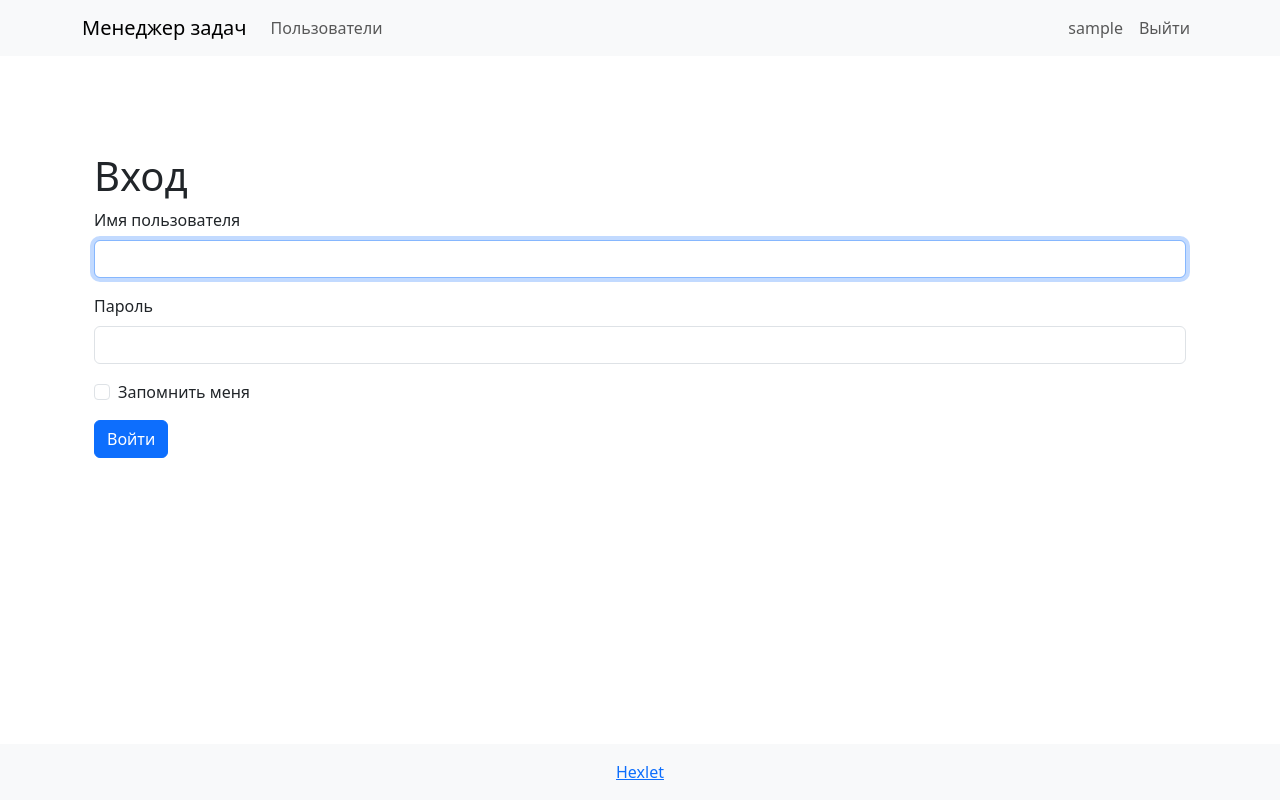
After one commit to solmael/python-project-52, a Django app: template task_manager/templates/task_manager/users/login.html in a window 1280 px wide. The commit adds this page. Run offline with Django 5.2, Linux system fonts and the light colour scheme; the template is opened without the code that fills it, so the values that code supplies are empty; the visitor is signed in with stand-in values (Sample User, id 1); some libraries are stand-ins or nearby versions.

Commit message:
upd html & moved to users dir

```diff
--- a/task_manager/templates/task_manager/base.html
+++ b/task_manager/templates/task_manager/base.html
@@ -14,8 +14,15 @@
             <div class="collapse navbar-collapse">
                 <ul class="navbar-nav me-auto">
                     <li class="nav-item"><a class="nav-link" href="/users">Пользователи</a></li>
-                    <li class="nav-item"><a class="nav-link" href="/login">Вход</a></li>
-                    <li class="nav-item"><a class="nav-link" href="{% url 'user_create' %}">Регистрация</a></li>
+                </ul>
+                <ul class="navbar-nav ms-auto">
+                    {% if user.is_authenticated %}
+                        <li class="nav-item"><span class="nav-link">{{ user.username }}</span></li>
+                        <li class="nav-item"><a class="nav-link" href="/logout">Выйти</a></li>
+                    {% else %}
+                        <li class="nav-item"><a class="nav-link" href="/login">Вход</a></li>
+                        <li class="nav-item"><a class="nav-link" href="{% url 'user_create' %}">Регистрация</a></li>
+                    {% endif %}
                 </ul>
             </div>
         </div>
--- /dev/null
+++ b/task_manager/templates/task_manager/users/login.html
@@ -0,0 +1,50 @@
+{% extends "task_manager/base.html" %}
+{% load bootstrap5 %}
+
+{% block title %}Вход{% endblock %}
+
+{% block content %}
+<div class="container mt-5">
+    <h1>Вход</h1>
+    {% if form.errors %}
+        <div class="alert alert-danger">
+            Имя пользователя или пароль указаны неверно. Пожалуйста, попробуйте снова.
+        </div>
+    {% endif %}
+
+    {% if next %}
+        {% if user.is_authenticated %}
+            <div class="alert alert-danger">
+                У вас нет прав для доступа к этой странице.
+            </div>
+        {% else %}
+            <div class="alert alert-info">
+                Пожалуйста, войдите, чтобы получить доступ к запрашиваемой странице.
+            </div>
+        {% endif %}
+    {% endif %}
+
+    <form method="post" novalidate>
+        {% csrf_token %}
+
+        <div class="mb-3">
+            <label for="id_username" class="form-label">Имя пользователя</label>
+            <input type="text" name="username" class="form-control" id="id_username" autofocus required>
+        </div>
+
+        <div class="mb-3">
+            <label for="id_password" class="form-label">Пароль</label>
+            <input type="password" name="password" class="form-control" id="id_password" required>
+        </div>
+
+        <div class="mb-3 form-check">
+            <input type="checkbox" name="remember" class="form-check-input" id="id_remember">
+            <label class="form-check-label" for="id_remember">Запомнить меня</label>
+        </div>
+
+        <input type="hidden" name="next" value="{{ next }}">
+
+        <button type="submit" class="btn btn-primary">Войти</button>
+    </form>
+</div>
+{% endblock %}
```
Also changed, not shown: task_manager/templates/task_manager/users/register.html (added, +50 -0 lines), task_manager/templates/task_manager/users/users.html (added, +30 -0 lines).
